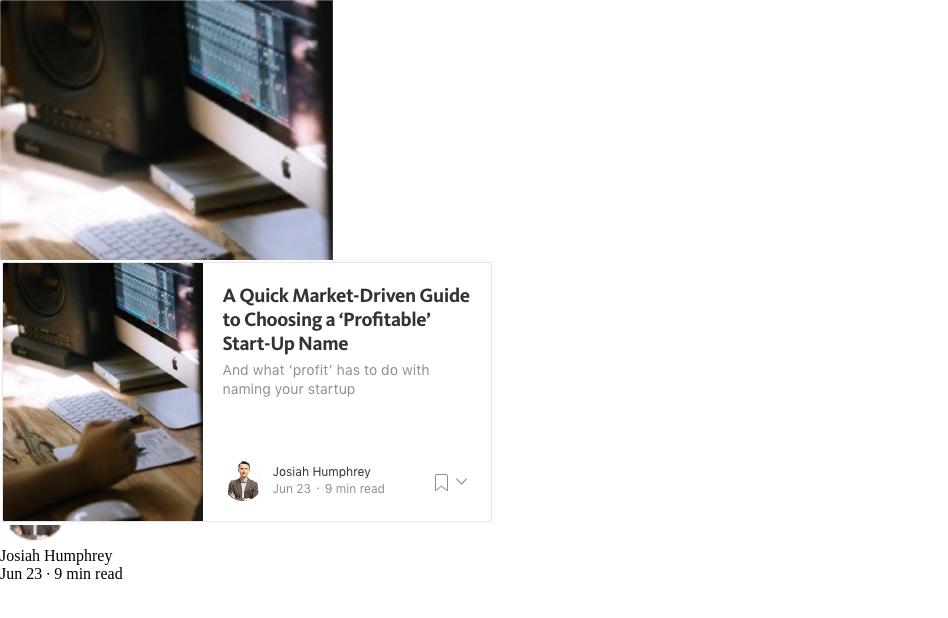
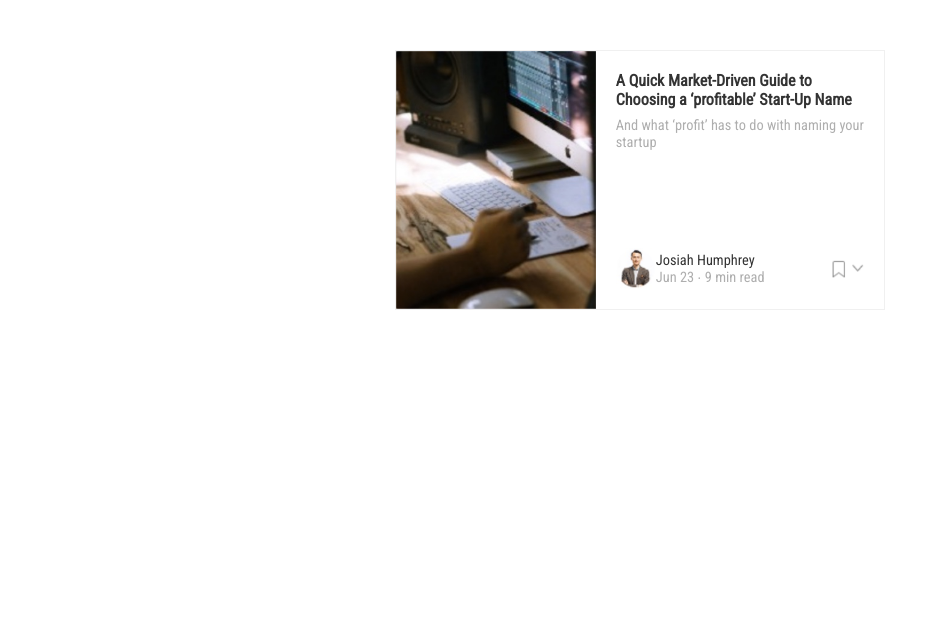
Before and after one commit to WiseCoding/css-integration-mock-challenge, a plain HTML site: page part3/part3.html in a window 1280 px wide. Shown: the whole page, without its empty margins (0-948 px from the left). Drawn offline with Linux system fonts and the light colour scheme.

Commit message:
Part 3 finished

```diff
--- a/part3/part3.html
+++ b/part3/part3.html
@@ -15,18 +15,24 @@
     <main>
       <div class="wrapper">
         <img src="images/sideart.jpg" alt="Man taking notes at computer desk" title="Side Art" />
+        <div class="innerwrap">
+          <div class="contentwrap">
+            <p>A Quick Market-Driven Guide to Choosing a ‘profitable’ Start-Up Name</p>
+            <p>And what ‘profit’ has to do with naming your startup</p>
+          </div>
 
-        <div class="innerwrap">
-          <p class="title">A Quick Market-Driven Guide to Choosing a ‘profitable’ Start-Up Name</p>
-          <p class="content">And what ‘profit’ has to do with naming your startup</p>
-          <img src="images/portrait.jpg" alt="Portrait picture Josiah Humphrey" title="Portrait J.H." />
-          <p class="name">Josiah Humphrey</p>
-          <p class="datetime">Jun 23 ∙ 9 min read</p>
-
-
+          <div class="contactwrap">
+            <div class="portraitwrap">
+              <img src="images/portrait.jpg" alt="Portrait picture Josiah Humphrey" title="Portrait J.H." />
+              <div class="namewrap">
+                <p class="name">Josiah Humphrey</p>
+                <p class="datetime">Jun 23 ∙ 9 min read</p>
+              </div>
+            </div>
+            <img class="bookmark" src="images/bookmark.png" alt="Bookmark Icon" title="Bookmark Icon" />
+          </div>
         </div>
       </div>
     </main>
-    <img src="images/part3.png"
   </body>
 </html>
--- a/part3/styles/style.scss
+++ b/part3/styles/style.scss
@@ -1,4 +1,5 @@
 /* Imports */
+@import url("https://fonts.googleapis.com/css2?family=Roboto+Condensed&display=swap");
 
 /* Reset */
 *,
@@ -13,14 +14,76 @@ body {
   font-size: 1rem;
   width: 100%;
   height: 100%;
+  font-family: "Roboto Condensed", sans-serif;
 }
 
 /* Basic CSS */
+main {
+  margin: 50px;
+  display: flex;
+  flex-flow: row wrap;
+  justify-content: center;
+  align-items: center;
+}
 .wrapper {
   width: 490px;
   height: 260px;
+  border: 1px solid #f0f0f0;
 
-  img {
-    float: left;
+  display: flex;
+  flex-flow: nowrap;
+  justify-content: start;
+
+  .innerwrap {
+    margin: 20px;
+    display: flex;
+    flex-flow: column wrap;
+    justify-content: space-between;
+    align-items: flex-start;
+
+    .contentwrap {
+      p:first-child {
+        color: #333333;
+        font-weight: bold;
+      }
+      p:nth-child(2) {
+        margin-top: 8px;
+        color: #aeaeae;
+        font-size: 0.9rem;
+      }
+    }
+    .contactwrap {
+      display: flex;
+      flex-flow: row wrap;
+      justify-content: space-between;
+      align-items: center;
+      width: 100%;
+
+      font-size: 0.9rem;
+
+      .portraitwrap {
+        display: flex;
+        flex-flow: row wrap;
+        justify-content: left;
+        align-items: center;
+
+        img {
+          width: 40px;
+        }
+        .namewrap {
+          display: inline-block;
+        }
+      }
+
+      .name {
+        color: #333333;
+      }
+      .datetime {
+        color: #aeaeae;
+      }
+      .bookmark {
+        width: 32px;
+      }
+    }
   }
 }
```
Also changed, not shown: part3/images/bookmarksolo.png (deleted), part3/images/part3.png (deleted), part3/styles/style.css.
